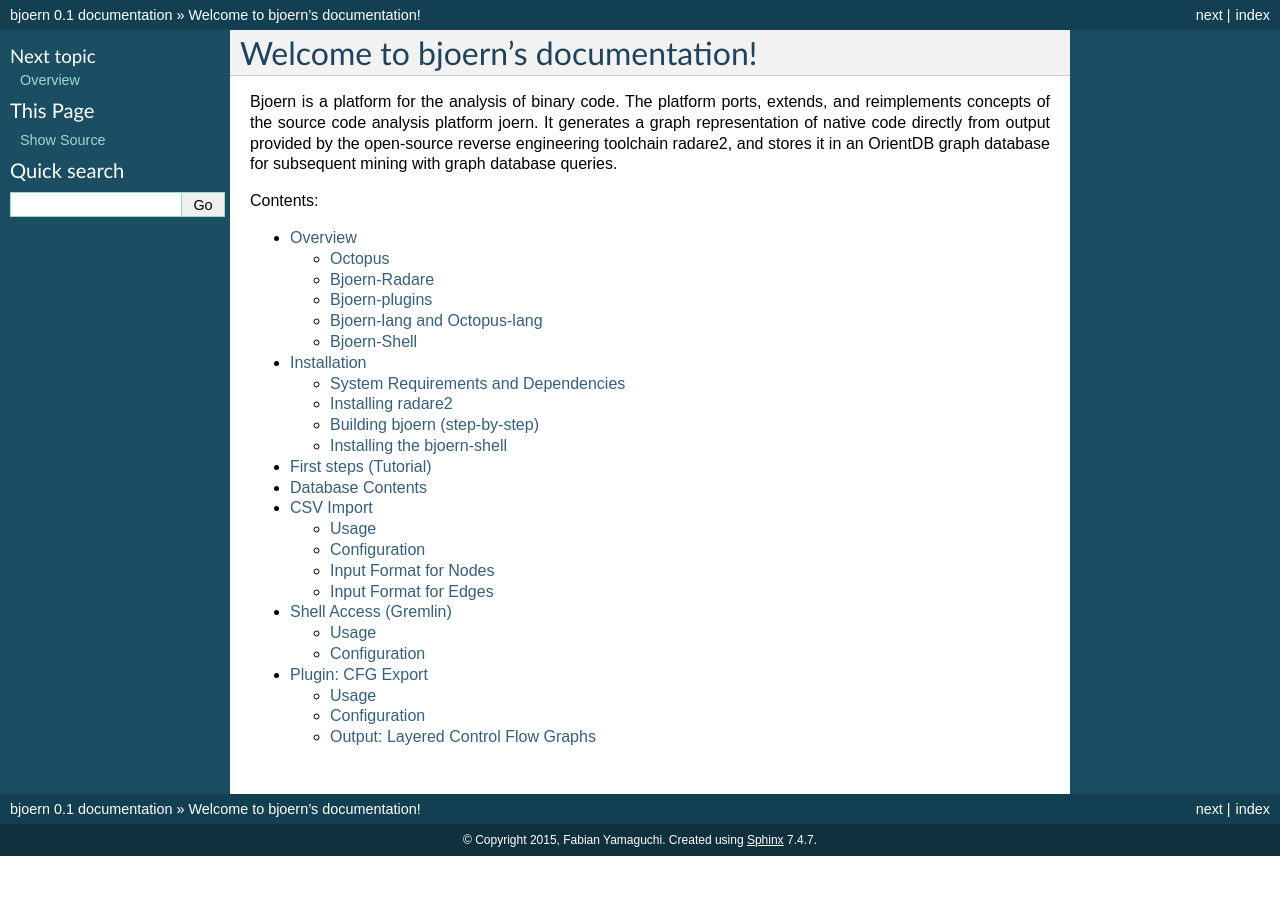
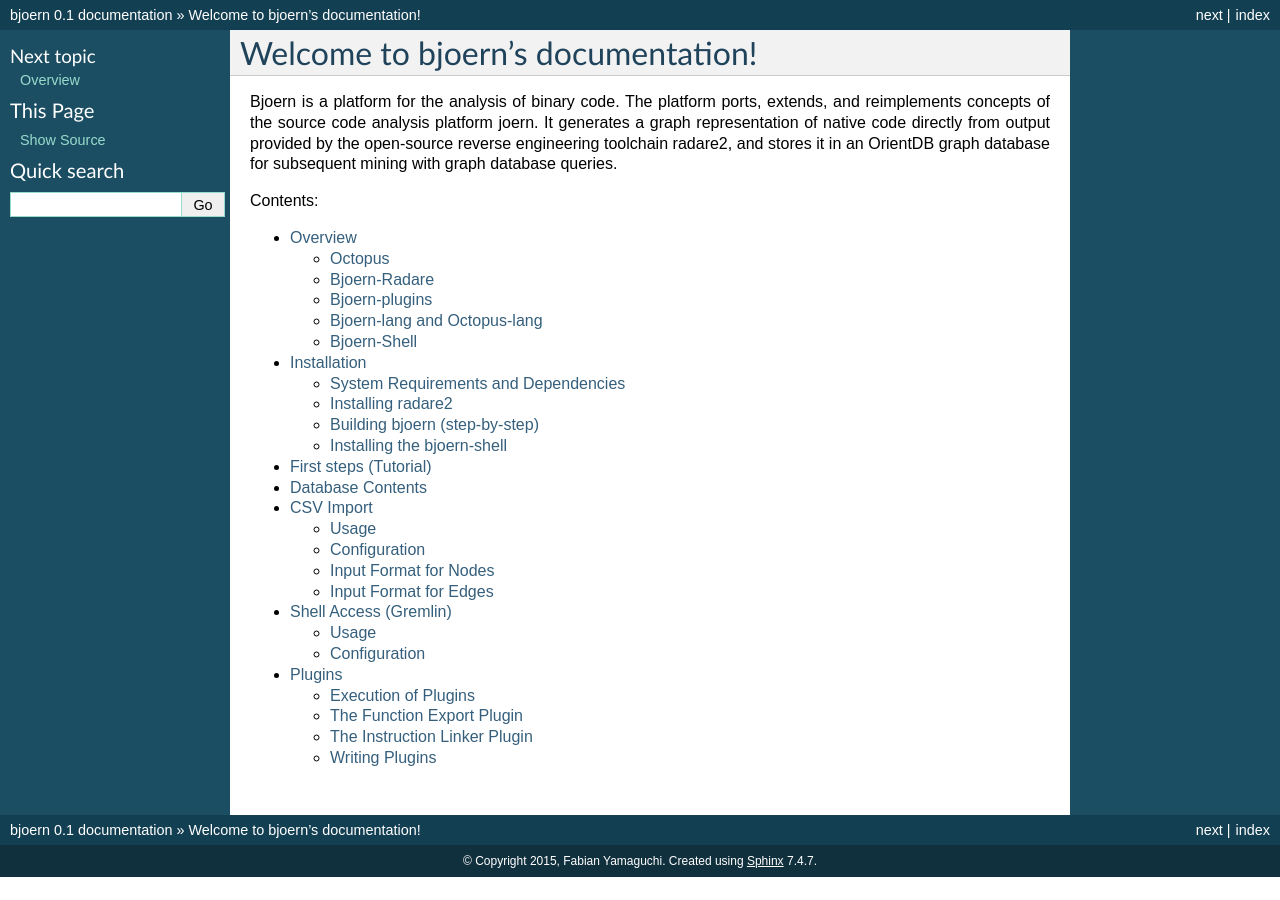
Before and after one commit to octopus-platform/bjoern, a Sphinx documentation site: the page built from docs/source/index.rst, in a window 1280 px wide. Built offline with Sphinx 7.4.7, drawn with Linux system fonts in a browser that asks for light colours; some of the changed lines change nothing that is shown.

Commit message:
Add plugin documentation.

```diff
--- a/docs/source/dumpcfg.rst
+++ /dev/null
@@ -1,87 +0,0 @@
-Plugin: CFG Export
-==================
-
-This plugin allows control flow graphs for all functions stored in a
-database to be exported in the graphml format.
-
-Usage
------
-
-The control flow graphs of all functions in a database instance can be
-exported by sending a GET request to the server. This can be easily
-done with cURL:
-
-.. code-block:: none
-
-	curl http://localhost:2480/dumpcfg/<dbname>/
-
-or by pointing your browser to the same address. The server's
-response contains the destination folder where results have been
-stored.
-
-.. note::
-
-	Adapt the server address and port to your local setup.
-
-Configuration
--------------
-
-The CFG export command can be configured in the configuration file
-(conf/orientdb-server-config.xml).
-
-.. code-block:: none
-
-	<!-- ... -->
-	<commands>
-		<!-- Added for bjoern -->
-		<!-- ... -->
-		<command implementation="server.commands.dumpcfg.OServerCommandGetDumpCFG" pattern="GET|dumpcfg/">
-			<parameters>
-				<!-- Dump CFGs into this folder -->
-				<entry name="dest" value="../../dump" />
-				<!-- Number of threads -->
-				<entry name="threads" value="4" />
-				<!-- Output format (graphml/gml) -->
-				<entry name="format" value="graphml" />
-			</parameters>
-		</command>
-		<!-- ... -->
-	</commands>
-	<!-- ... -->
-
-Configurable parameters:
-
-- **dest** The destination folder. After the execution, this folder
-  contains the control flow graphs. The folder hierarchy is
-  `cfg/<dbname>/<function_id>.graphml`.
-- **nthreads** The number of threads used to compute and export the
-  control flow graphs.
-- **format** The graph format. Currently graphml and gml are supported.
-
-Output: Layered Control Flow Graphs
------------------------------------
-
-The exported control flow graphs are structured into 3 layers. The
-function layer, the basic block layer, and the instruction layer. The
-function layer contains the unique function node, the basic block layer
-all the basic blocks of the function, and the instruction layer the
-instruction nodes. The function layer is connected to the basic block
-layer by linking each basic block to the function nodes. These edges
-are labeled `IS_FUNC_OF`. Similarly, the basic block layer is connected
-to the instruction layer. These edges are labeled `IS_BB_OF`. Within
-the basic block layer nodes, are connected by control flow edges, i.e.
-edges labeled `CFLOW_ALWAYS, CFLOW_TRUE, CFLOW_FALSE`. Additionally,
-the instruction nodes of a single basic block are chained together by
-edges labeled `IS_NEXT_IN_BB`.
-
-A special node (called the address/root node), representing the address
-of the function, is connected to the first element in each layer. More
-precisely, this node is connected to the function node, the first basic
-block of the function, and its first instruction. The root node is
-useful to jump to the required layer and follow the flow of control.
-
-.. .. note::
-
-..        We could call this the `layered control flow graph`. Maybe we
-..        should also connect the last instruction of a BB with the first
-..        instruction of the next BB.
--- a/docs/source/index.rst
+++ b/docs/source/index.rst
@@ -19,7 +19,7 @@
 	dbcontents
 	csvimport
 	gremlinshell
-	dumpcfg
+	plugins
 
 ..
    Indices and tables
--- /dev/null
+++ b/docs/source/plugins.rst
@@ -0,0 +1,133 @@
+Plugins
+=======
+
+Plugins are the best way to extend the Octopus server with custom functionality. You can write own plugins or
+to use the existing ones.
+
+Execution of Plugins
+--------------------
+
+Plugins are invoked via HTTP POST requests. The body of the request message contains the plugin's configuration in JSON
+format. It includes information about how to execute the plugin (required by all plugins) and additional settings for
+the plugin (dependent on the specific plugin). For example
+
+.. code-block:: none
+
+    {
+        "plugin": <name of the plugin>
+        "class": <class implementing the IPlugin interface>,
+        "settings": <JSON object containing plugin specific settings>
+    }
+
+The configuration file is used by the `executeplugin` command of the Octopus server, which loads and executes the plugin.
+The POST request can be issued using curl
+
+.. code-block:: none
+
+    cat plugin.json | curl -d @- http://localhost:2480/executeplugin/
+
+where `plugin.json` contains the configuration.
+
+The Function Export Plugin
+--------------------------
+
+The function export plugin can be used to export database content at a function level. Functions consist of a
+function node, basic blocks and instruction nodes along with edges between those nodes. It is possible to export
+functions as a whole or only parts of a function, e.g., the control flow graph.
+
+Configuration
+~~~~~~~~~~~~~
+
+The plugins configuration file contains the following data:
+
+.. code-block:: none
+
+    {
+        "plugin": "functionexport.jar",
+        "class": "bjoern.plugins.instructionlinker.FunctionExportPlugin",
+        "settings": {
+            "database": <database name>,
+            "format": "dot"|"graphml"|"gml",
+            "destination": "<output directory>,
+            "threads": <number of threads to use>,
+            "nodes": <JSON array of node types>,
+            "edges": <JSON array of edge types>
+        }
+    }
+
+.. note::
+
+    Edges are only exported if the head and the tail is exported as well.
+
+Example
+~~~~~~~
+
+To extract the control flow graphs of all functions of a database named `ls` you can start with the settings below:
+
+.. code-block:: none
+
+    {
+        "plugin": "functionexport.jar",
+        "class": "bjoern.plugins.functionexporter.FunctionExportPlugin",
+        "settings": {
+            "database": "ls",
+            "format": "dot",
+            "destination": "some/path/you/like",
+            "threads": "4",
+            "nodes": ["BB"],
+            "edges": ["CFLOW_ALWAYS", "CFLOW_TRUE", "CFLOW_FALSE"]
+        }
+    }
+
+The Instruction Linker Plugin
+-----------------------------
+
+The instruction linker plugin connects the instructions of a function accordingly to the execution order and the flow of
+control. This is useful to obtain control flow information at the level of instructions as opposed to basic blocks.
+
+Configuration
+~~~~~~~~~~~~~
+
+The plugins configuration file contains the following data:
+
+.. code-block:: none
+
+    {
+        "plugin": "instructionlinker.jar",
+        "class": "bjoern.plugins.instructionlinker.InstructionLinkerPlugin",
+        "settings": {
+            "database": <database name>,
+        }
+    }
+
+
+
+Writing Plugins
+---------------
+
+All plugins must implement the `IPlugin` interface (`octopus.server.components.pluginInterface.IPlugin`). The interface
+specifies the following four methods:
+
+================== =====================================================================================================
+Method             Description
+================== =====================================================================================================
+`configure`        This method is used to configure the plugin. The only argument passed to this method is the JSON
+                   object specified by the settings attribute of the configuration file.
+`execute`          This method contains the main code of the plugin.
+`beforeExecution`  This method is called before the execution of the plugin.
+`afterExecution`   This method is called after the execution of the plugin.
+================== =====================================================================================================
+
+The methods are invoked in the following order: `configure`, `beforeExecution`, `execute`, `afterExecution`.
+
+Most plugins will require access to some database. The class `OrientGraphConnectionPlugin`
+(`bjoern.pluginlib.OrientGraphConnectionPlugin`) implements the `IPlugin` interface and opens a connection to a graph
+database in `beforeExecution`. The connection is closed in
+`afterExecution`. The name of the database is read in `configure`, the corresponding attribute must be named `database`.
+The class `OrientGraphConnectionPlugin
+provides two additional methods to acquire a graph instance: `getGraphInstance` and `getNoTxGraphInstance`
+for non-transactional graphs and transactional graphs, respectively.
+
+.. note::
+
+    If you override any other method of the `IPlugin` interface, make sure you don't forget to call `super`.
```
